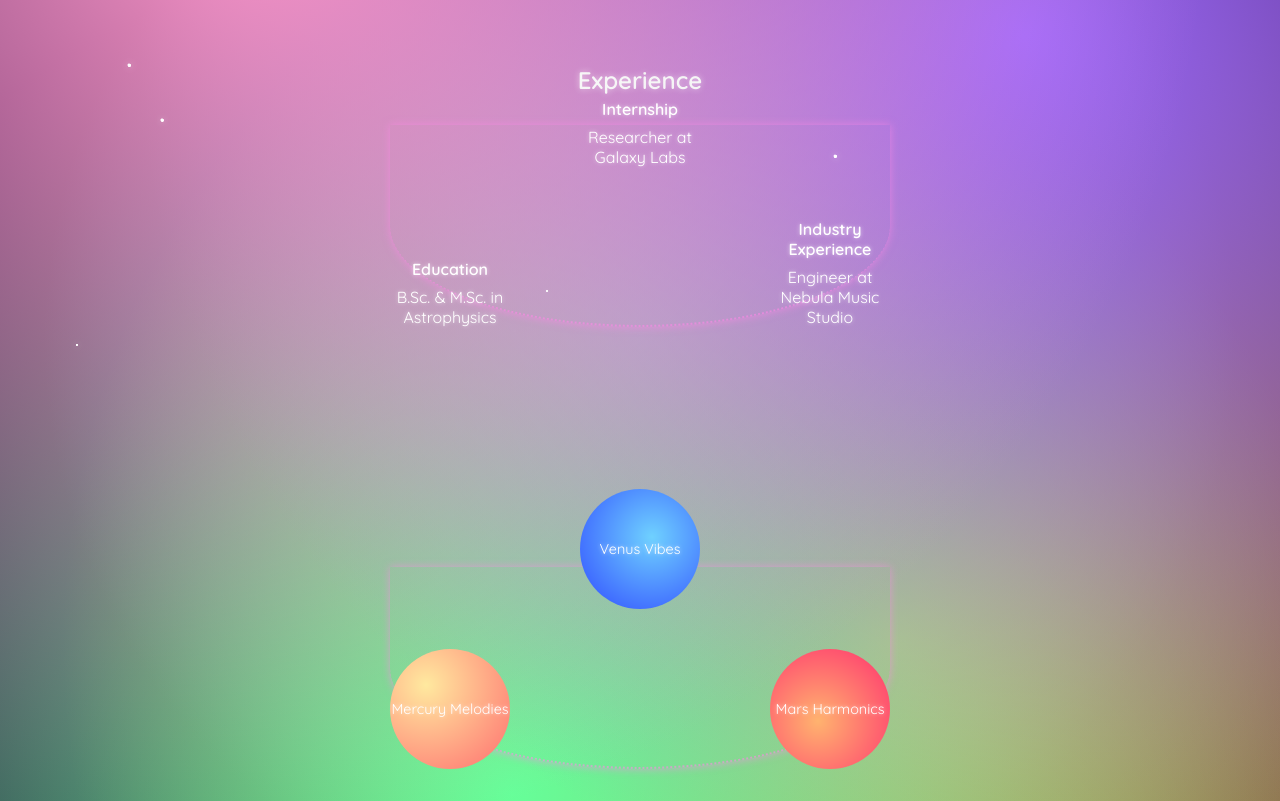
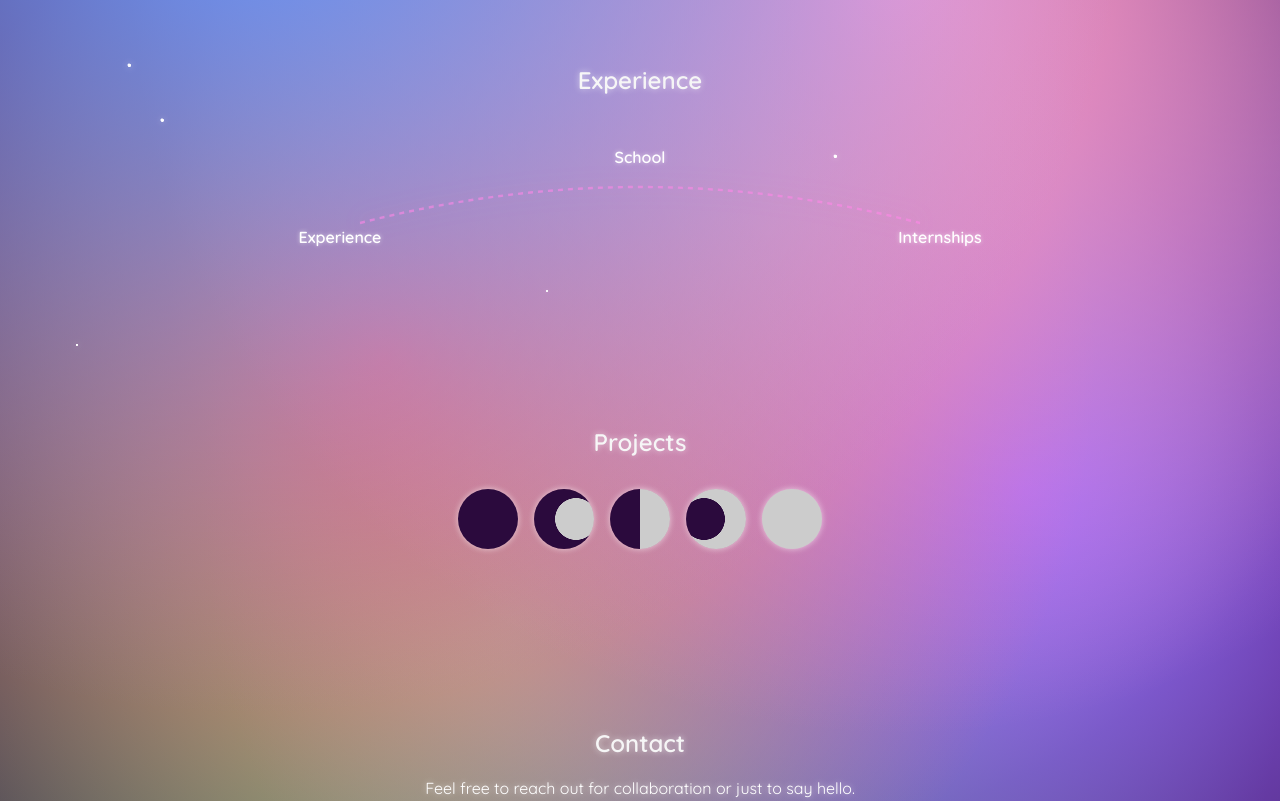
Before and after one commit to ruchikashukla1/ruchikashukla1.github.io, a plain HTML site: page index.html in a window 1280 px wide. Shown: the part 420-1221 px from the top of the page. Drawn offline with Linux system fonts and the light colour scheme.

Commit message:
Add moon phases to projects

```diff
--- a/index.html
+++ b/index.html
@@ -27,37 +27,26 @@
   <section id="work" class="section">
   <h2 class="gradient-text">Experience</h2>
 
-      <div class="orbit">
-        <ul class="timeline">
-          <li>
-            <div class="date">Education</div>
-            <div class="content">B.Sc. &amp; M.Sc. in Astrophysics</div>
-          </li>
-          <li>
-            <div class="date">Internship</div>
-            <div class="content">Researcher at Galaxy Labs</div>
-          </li>
-          <li>
-            <div class="date">Industry Experience</div>
-            <div class="content">Engineer at Nebula Music Studio</div>
-          </li>
+      <div class="orbit-road">
+        <svg class="road-svg" viewBox="0 0 600 100" preserveAspectRatio="none">
+          <path d="M20 80 Q300 20 580 80" />
+        </svg>
+        <ul class="road-stops">
+          <li>Experience</li>
+          <li>School</li>
+          <li>Internships</li>
         </ul>
       </div>
   </section>
   <section id="projects" class="section">
   <h2 class="gradient-text">Projects</h2>
 
-    <div class="projects orbit">
-      <div class="planet planet-a">
-        <p>Mercury Melodies</p>
-      </div>
-      <div class="planet planet-b">
-        <p>Venus Vibes</p>
-      </div>
-      <div class="planet planet-c">
-        <p>Mars Harmonics</p>
-
-      </div>
+    <div class="moon-phases">
+      <div class="moon new"></div>
+      <div class="moon crescent"></div>
+      <div class="moon quarter"></div>
+      <div class="moon gibbous"></div>
+      <div class="moon full"></div>
     </div>
   </section>
   <section id="contact" class="section">
--- a/style.css
+++ b/style.css
@@ -4,11 +4,13 @@ body {
   color: #fff;
   text-shadow: 0 0 6px rgba(255, 255, 255, 0.6);
   background:
-    radial-gradient(circle at 20% 20%, #ff99cc, transparent 60%),
-    radial-gradient(circle at 80% 30%, #9966ff, transparent 60%),
-    radial-gradient(circle at 40% 80%, #66ff99, transparent 60%),
-    radial-gradient(circle at 70% 70%, #ffcc33, transparent 60%),
-    radial-gradient(circle at 50% 50%, #6699ff, #2b0a3d 60%);
+    radial-gradient(circle at 20% 20%, #6699ff, transparent 60%), /* blue */
+    radial-gradient(circle at 70% 30%, #ff99cc, transparent 60%), /* pink */
+    radial-gradient(circle at 30% 60%, #ff6666, transparent 60%), /* red */
+    radial-gradient(circle at 80% 70%, #9966ff, transparent 60%), /* purple */
+    radial-gradient(circle at 40% 80%, #66ff99, transparent 60%), /* green */
+    radial-gradient(circle at 60% 50%, #ffcc33, transparent 60%), /* yellow */
+    radial-gradient(circle at 50% 50%, #2b0a3d, #2b0a3d 60%);
   background-color: #2b0a3d;
   background-repeat: no-repeat;
 
@@ -130,6 +132,63 @@ nav a {
   box-shadow: 0 0 8px rgba(255,136,232,0.6);
 }
 
+.orbit-road {
+  position: relative;
+  width: 600px;
+  height: 120px;
+  margin: 2rem auto;
+}
+
+.orbit-road svg {
+  position: absolute;
+  top: 0;
+  left: 0;
+  width: 100%;
+  height: 100%;
+}
+
+.orbit-road path {
+  fill: none;
+  stroke: rgba(255,136,232,0.6);
+  stroke-width: 2;
+  stroke-dasharray: 5 5;
+  filter: drop-shadow(0 0 8px rgba(255,136,232,0.6));
+}
+
+.road-stops {
+  list-style: none;
+  margin: 0;
+  padding: 0;
+  position: absolute;
+  top: 0;
+  left: 0;
+  width: 100%;
+  height: 100%;
+}
+
+.road-stops li {
+  position: absolute;
+  transform: translateX(-50%);
+  color: #fff;
+  text-shadow: 0 0 4px rgba(255, 255, 255, 0.6);
+  font-weight: bold;
+}
+
+.road-stops li:nth-child(1) {
+  left: 0;
+  bottom: 0;
+}
+
+.road-stops li:nth-child(2) {
+  left: 50%;
+  bottom: 80px;
+}
+
+.road-stops li:nth-child(3) {
+  left: 100%;
+  bottom: 0;
+}
+
 
 .planet {
   position: absolute;
@@ -174,6 +233,41 @@ nav a {
 
 }
 
+.moon-phases {
+  display: flex;
+  justify-content: center;
+  gap: 1rem;
+  margin: 2rem auto;
+}
+
+.moon {
+  width: 60px;
+  height: 60px;
+  border-radius: 50%;
+  background: #ccc;
+  box-shadow: 0 0 6px rgba(255, 255, 255, 0.6);
+}
+
+.moon.new {
+  background: #2b0a3d;
+}
+
+.moon.crescent {
+  background: radial-gradient(circle at 70% 50%, #ccc 40%, #2b0a3d 41%);
+}
+
+.moon.quarter {
+  background: linear-gradient(to right, #2b0a3d 50%, #ccc 50%);
+}
+
+.moon.gibbous {
+  background: radial-gradient(circle at 30% 50%, #2b0a3d 40%, #ccc 41%);
+}
+
+.moon.full {
+  background: #ccc;
+}
+
 .star {
   position: absolute;
   background: #fff;
```
